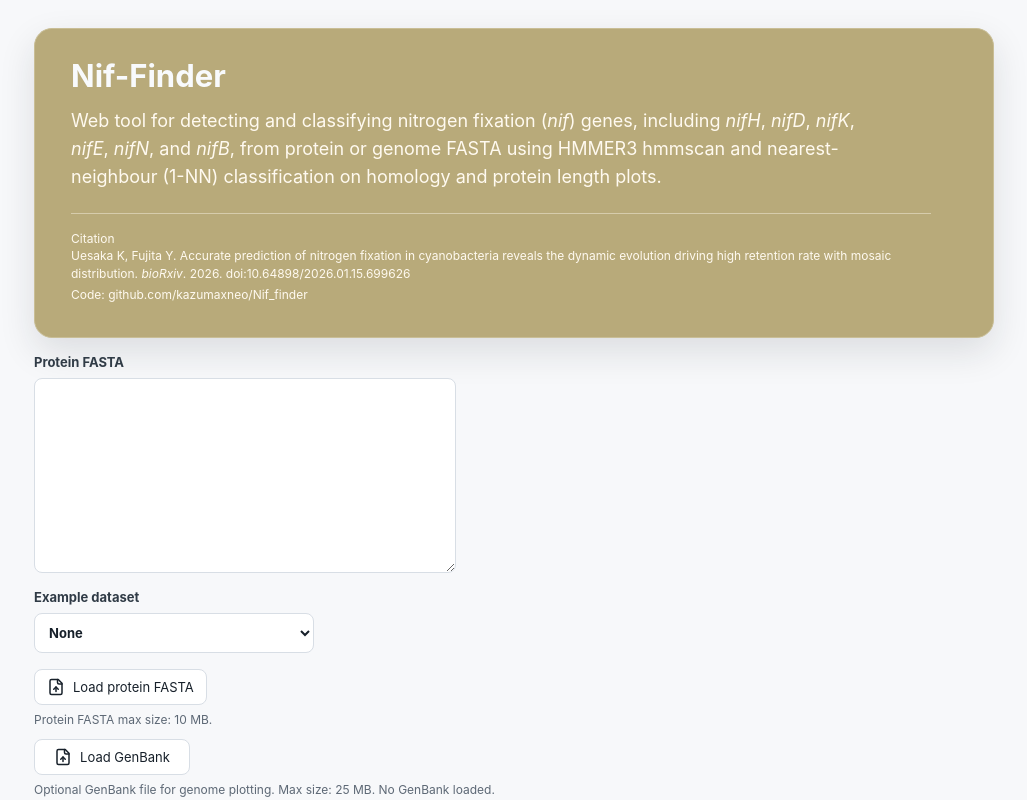
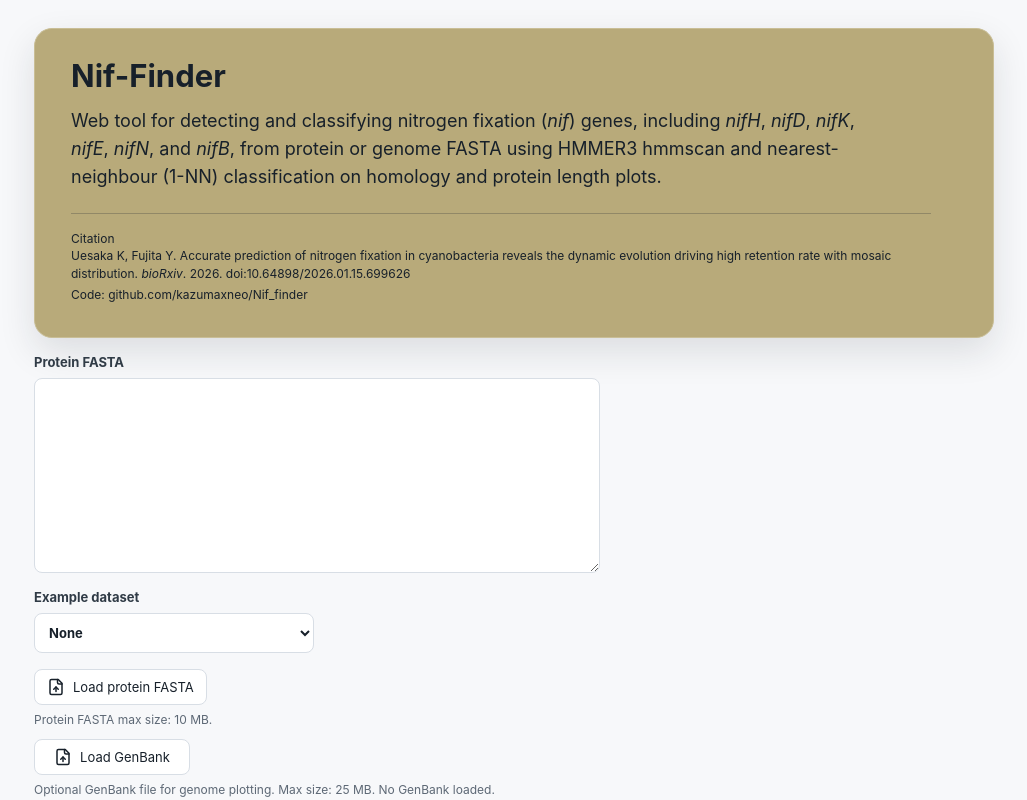
Before and after one commit to kazumaxneo/Nif_finder, a Next.js app in the folder web/: page / in a window 1280 px wide. Shown: the top 800 px of the page, without its empty margins (126-1153 px from the left). Built offline with nearby package versions, Linux system fonts and the light colour scheme.

Commit message:
Adjust FASTA input and header text color

```diff
--- a/web/app/globals.css
+++ b/web/app/globals.css
@@ -63,7 +63,7 @@ textarea {
   border: 1px solid #c9be96;
   border-radius: 18px;
   box-shadow: 0 14px 36px rgba(23, 32, 42, 0.12);
-  color: #f8fafc;
+  color: #17202a;
   display: flex;
   min-height: 150px;
   padding: 30px 36px;
@@ -87,7 +87,7 @@ textarea {
 }
 
 .brand p {
-  color: #fffaf0;
+  color: #17202a;
   font-size: 18px;
   line-height: 1.55;
   margin: 14px 0 0;
@@ -95,8 +95,8 @@ textarea {
 }
 
 .brand-citation {
-  border-top: 1px solid rgba(255, 250, 240, 0.42);
-  color: #fffaf0;
+  border-top: 1px solid rgba(23, 32, 42, 0.24);
+  color: #17202a;
   font-size: 12px;
   line-height: 1.45;
   margin-top: 22px;
@@ -135,7 +135,7 @@ textarea {
   border-radius: 8px;
   color: var(--ink);
   font-family: ui-monospace, "SFMono-Regular", "Menlo", "Consolas", monospace;
-  font-size: 13px;
+  font-size: 11.5px;
   font-weight: 400;
   line-height: 1.45;
   min-height: 195px;
@@ -145,7 +145,7 @@ textarea {
 }
 
 .field {
-  width: min(44%, 430px);
+  width: min(59%, 575px);
 }
 
 input[type="number"] {
```
